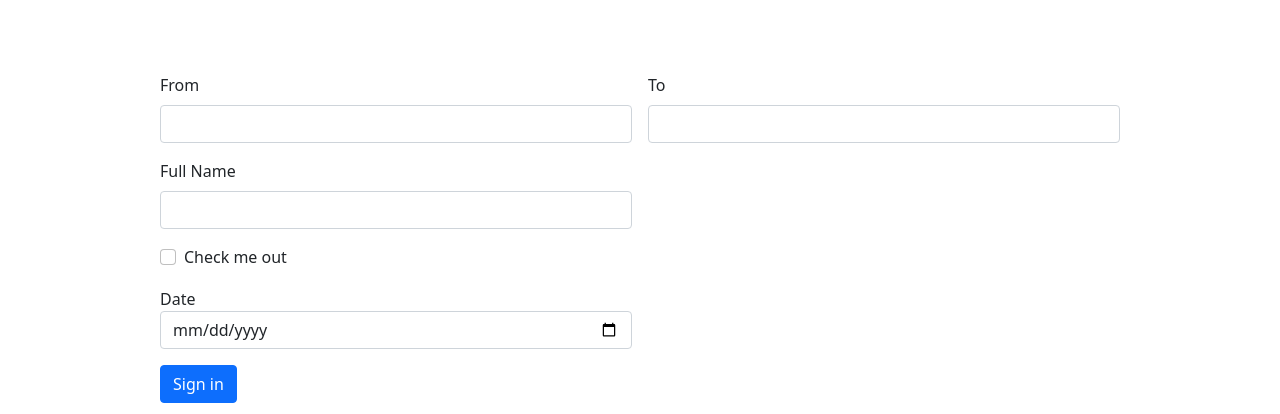
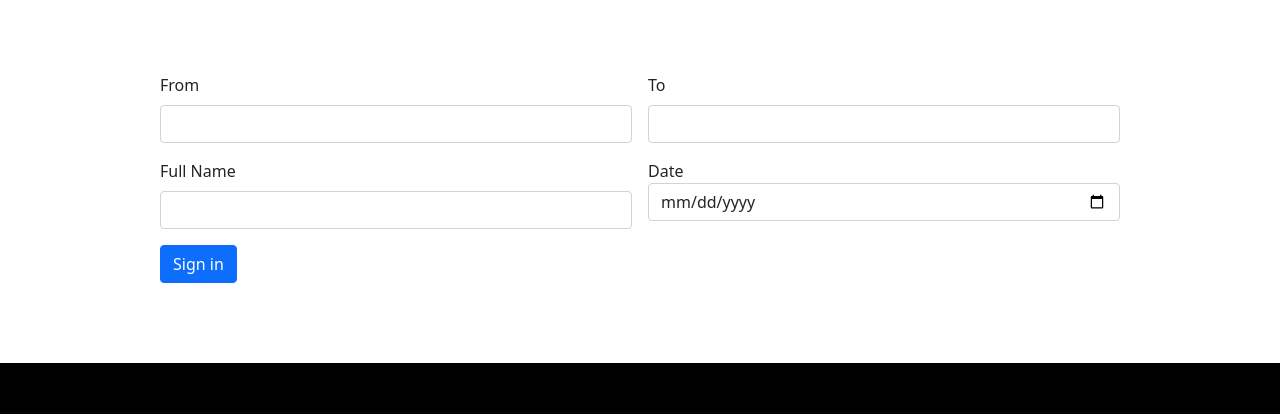
Before and after one commit to Ketan-Verma/prj3, a plain HTML site: page booknow.html in a window 1280 px wide. Shown: the part 63-477 px from the top of the page. Drawn offline with nearby package versions, Linux system fonts and the light colour scheme.

Commit message:
Update booknow.html

```diff
--- a/booknow.html
+++ b/booknow.html
@@ -37,18 +37,7 @@
       <div class="form">
         <form class="row g-3">
 
-            <!-- <div class="col-md-6">
-              <label for="inputPassword4" class="form-label">Password</label>
-              <input type="password" class="form-control" id="inputPassword4">
-            </div> -->
-            <!-- <div class="col-12">
-              <label for="inputAddress" class="form-label">Address</label>
-              <input type="text" class="form-control" id="inputAddress" placeholder="1234 Main St">
-            </div>
-            <div class="col-12">
-              <label for="inputAddress2" class="form-label">Address 2</label>
-              <input type="text" class="form-control" id="inputAddress2" placeholder="Apartment, studio, or floor">
-            </div> -->
+
 
             <div class="col-md-6">
               <label for="inputCity" class="form-label">From</label>
@@ -62,14 +51,7 @@
                 <label for="inputEmail4" class="form-label">Full Name</label>
                 <input type="email" class="form-control" id="inputEmail4">
               </div>
-            <div class="col-12">
-              <div class="form-check">
-                <input class="form-check-input" type="checkbox" id="gridCheck">
-                <label class="form-check-label" for="gridCheck">
-                  Check me out
-                </label>
-              </div>
-            </div>
+
 
             <div class="col-6">
 
```
